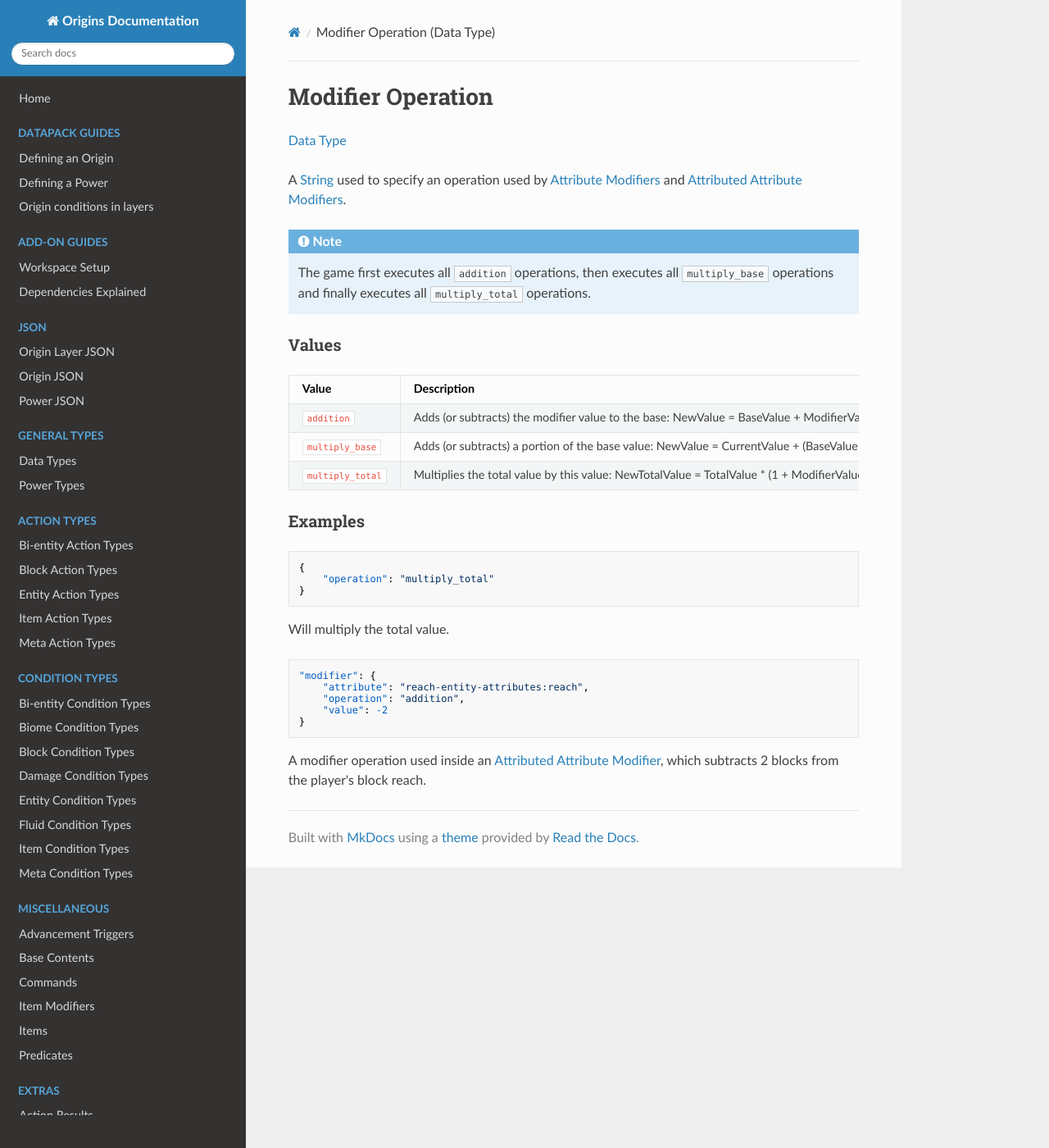
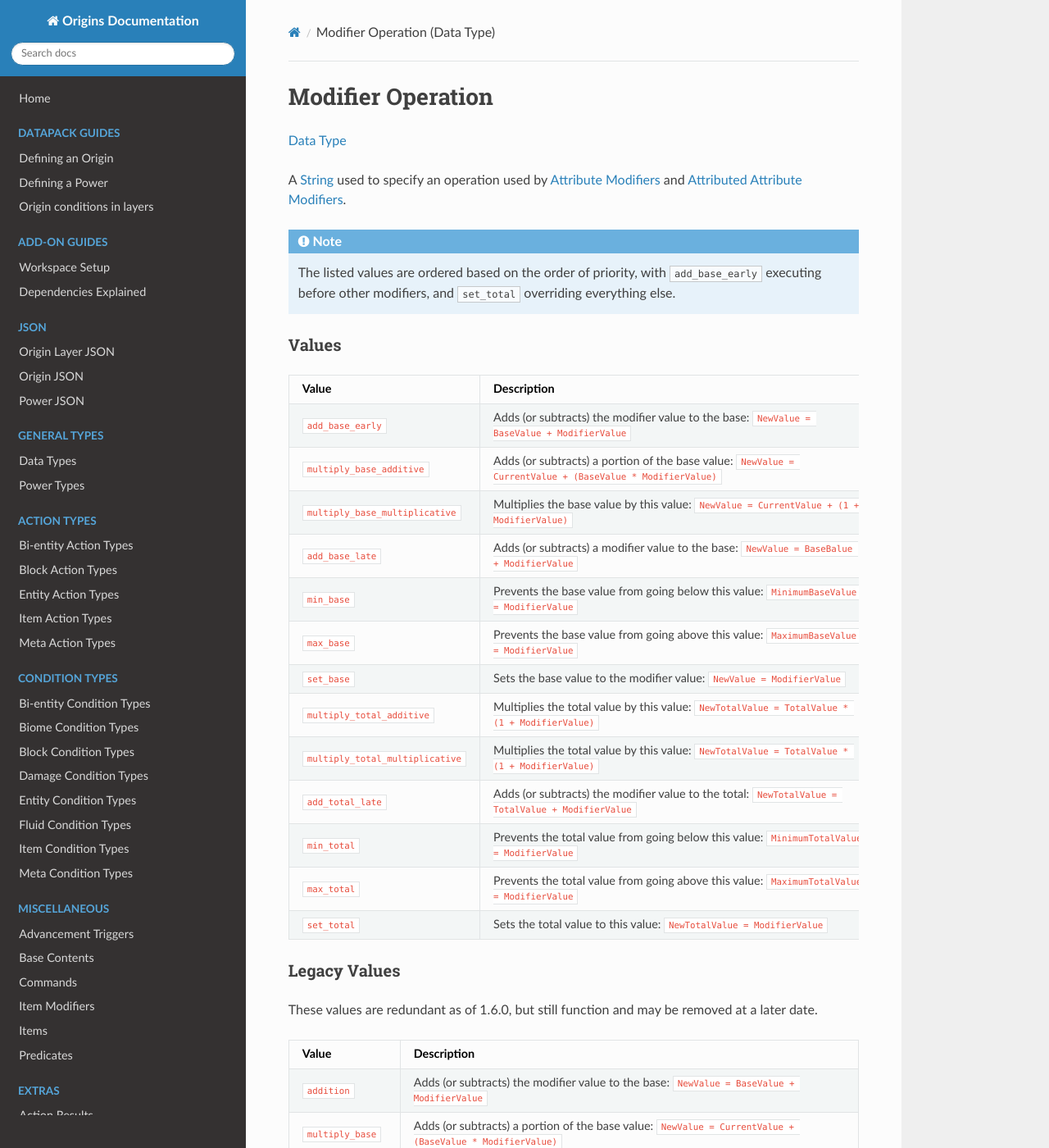
Before and after one commit to apace100/origins-docs, an MkDocs documentation site: the page built from docs/types/data_types/modifier_operation.md, in a window 1280 px wide and 1400 px high. Shown: the whole window at 82% size. Built offline with MkDocs 1.6.1, drawn with Linux system fonts in a browser that asks for light colours; nearby versions of some CDN libraries; some of the changed text lies outside the part shown.

Commit message:
Added new modifier operations!

```diff
--- a/docs/types/data_types/modifier_operation.md
+++ b/docs/types/data_types/modifier_operation.md
@@ -11,15 +11,34 @@ A [String](string.md) used to specify an operation used by [Attribute Modifiers]
 
 !!! note
 
-    The game first executes all `addition` operations, then executes all `multiply_base` operations and finally executes all `multiply_total` operations.
+    The listed values are ordered based on the order of priority, with `add_base_early` executing before other modifiers, and `set_total` overriding everything else.
 
 ### Values
 
+Value                           | Description
+--------------------------------|------
+`add_base_early`                | Adds (or subtracts) the modifier value to the base: `NewValue = BaseValue + ModifierValue`
+`multiply_base_additive`        | Adds (or subtracts) a portion of the base value: `NewValue = CurrentValue + (BaseValue * ModifierValue)`
+`multiply_base_multiplicative`  | Multiplies the base value by this value: `NewValue = CurrentValue + (1 + ModifierValue)`
+`add_base_late`                 | Adds (or subtracts) a modifier value to the base: `NewValue = BaseBalue + ModifierValue`
+`min_base`                      | Prevents the base value from going below this value: `MinimumBaseValue = ModifierValue`
+`max_base`                      | Prevents the base value from going above this value: `MaximumBaseValue = ModifierValue`
+`set_base`                      | Sets the base value to the modifier value: `NewValue = ModifierValue`
+`multiply_total_additive`       | Multiplies the total value by this value: `NewTotalValue = TotalValue * (1 + ModifierValue)`
+`multiply_total_multiplicative` | Multiplies the total value by this value: `NewTotalValue = TotalValue * (1 + ModifierValue)`
+`add_total_late`                | Adds (or subtracts) the modifier value to the total: `NewTotalValue = TotalValue + ModifierValue`
+`min_total`                     | Prevents the total value from going below this value: `MinimumTotalValue = ModifierValue`
+`max_total`                     | Prevents the total value from going above this value: `MaximumTotalValue = ModifierValue`
+`set_total`                     | Sets the total value to this value: `NewTotalValue = ModifierValue`
+
+### Legacy Values
+These values are redundant as of 1.6.0, but still function and may be removed at a later date.
+
 Value            | Description
 -----------------|------
-`addition`       | Adds (or subtracts) the modifier value to the base: NewValue = BaseValue + ModifierValue.
-`multiply_base`  | Adds (or subtracts) a portion of the base value: NewValue = CurrentValue + (BaseValue * ModifierValue)
-`multiply_total` | Multiplies the total value by this value: NewTotalValue = TotalValue * (1 + ModifierValue)
+`addition`       | Adds (or subtracts) the modifier value to the base: `NewValue = BaseValue + ModifierValue`
+`multiply_base`  | Adds (or subtracts) a portion of the base value: `NewValue = CurrentValue + (BaseValue * ModifierValue)`
+`multiply_total` | Multiplies the total value by this value: `NewTotalValue = TotalValue * (1 + ModifierValue)`
 
 
 ### Examples
```
